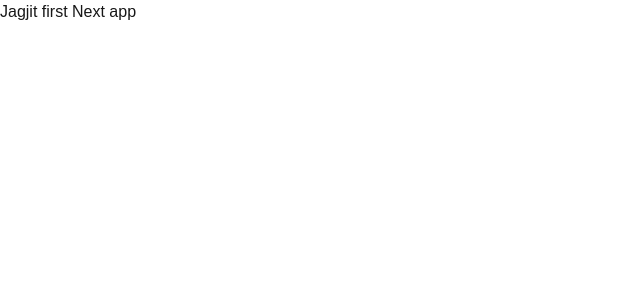
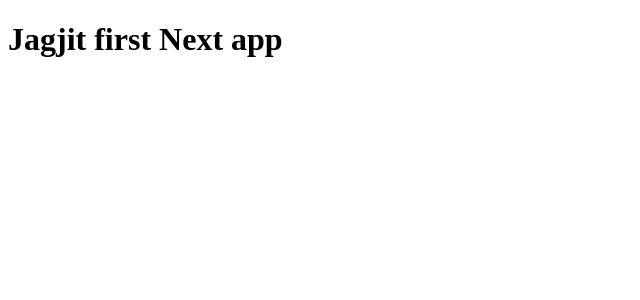
Before and after one commit to MatrixEye0/NEXT-JS, a Next.js app: page / in a window 1280 px wide. Shown: the top 300 px of the page, without its empty margins (0-640 px from the left). Built offline with nearby package versions, Linux system fonts and the light colour scheme.

Commit message:
clean layout page

```diff
--- a/app/layout.js
+++ b/app/layout.js
@@ -1,28 +1,25 @@
-import { Geist, Geist_Mono } from "next/font/google";
-import "./globals.css";
+// import { Geist, Geist_Mono } from "next/font/google";
+// import "./globals.css";
 
-const geistSans = Geist({
-  variable: "--font-geist-sans",
-  subsets: ["latin"],
-});
+// const geistSans = Geist({
+//   variable: "--font-geist-sans",
+//   subsets: ["latin"],
+// });
 
-const geistMono = Geist_Mono({
-  variable: "--font-geist-mono",
-  subsets: ["latin"],
-});
+// const geistMono = Geist_Mono({
+//   variable: "--font-geist-mono",
+//   subsets: ["latin"],
+// });
 
-export const metadata = {
-  title: "Create Next App",
-  description: "Generated by create next app",
-};
+// export const metadata = {
+//   title: "Create Next App",
+//   description: "Generated by create next app",
+// };
 
 export default function RootLayout({ children }) {
   return (
-    <html
-      lang="en"
-      className={`${geistSans.variable} ${geistMono.variable} h-full antialiased`}
-    >
-      <body className="min-h-full flex flex-col">{children}</body>
+    <html>
+      <body>{children}</body>
     </html>
   );
 }
```
